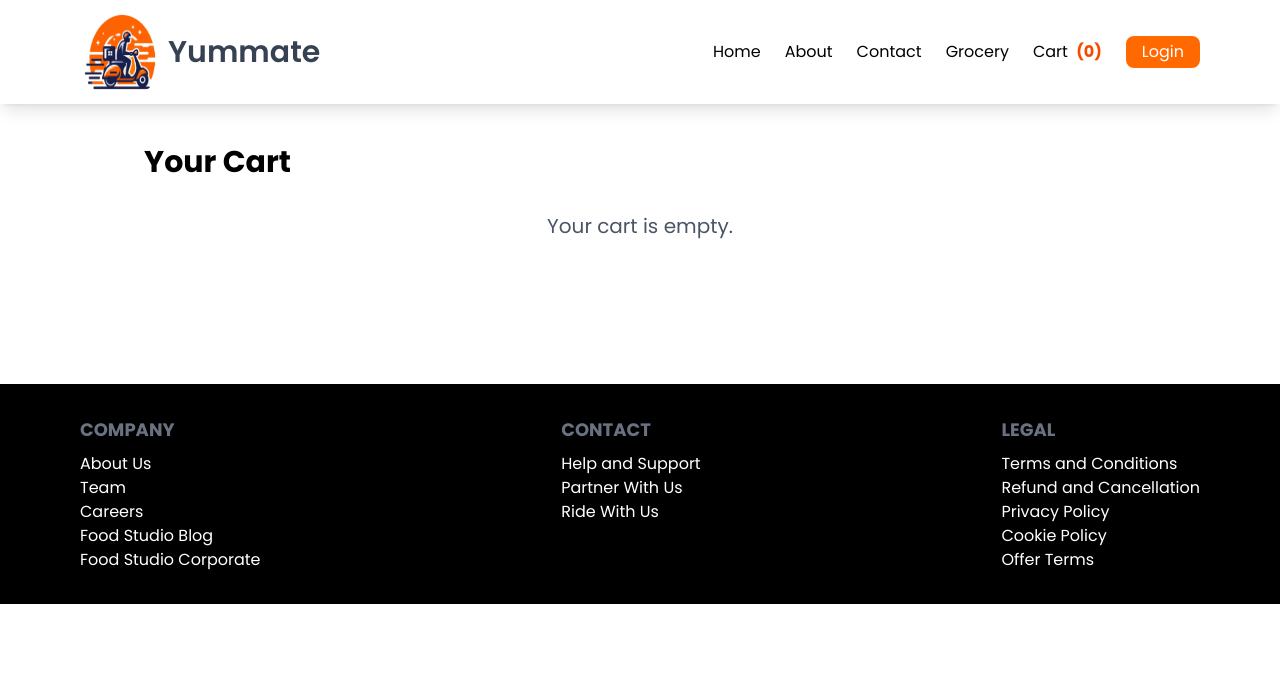
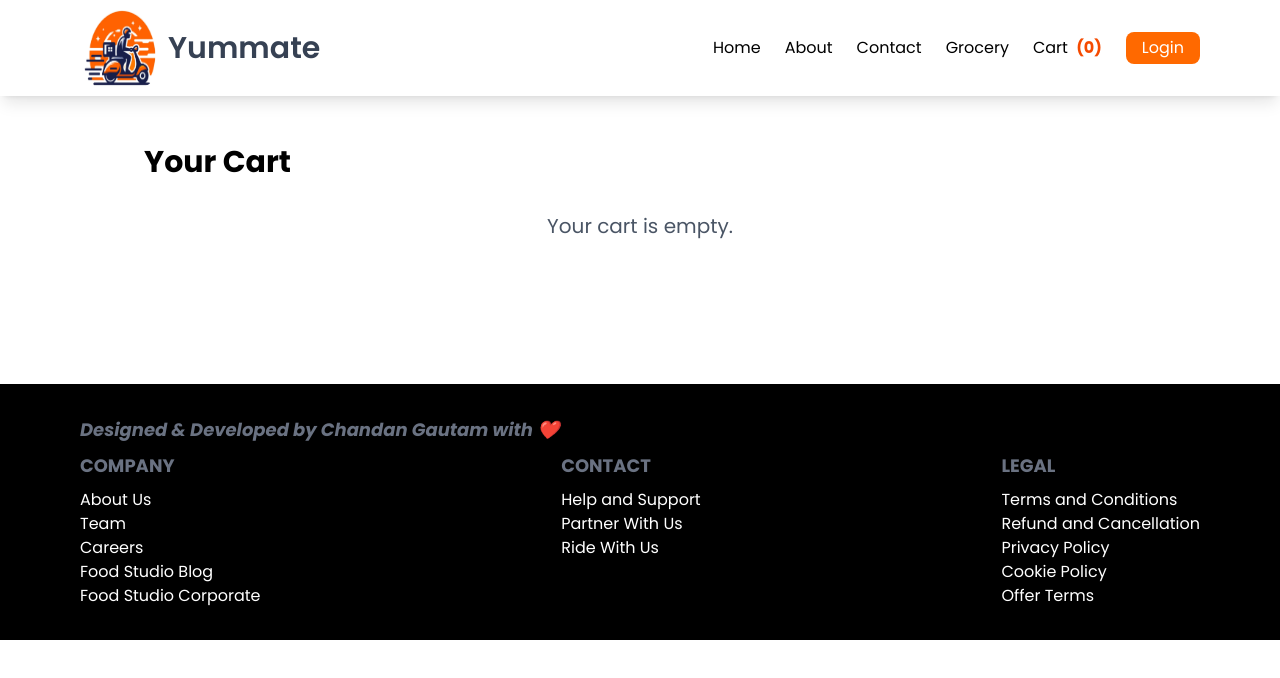
Before and after one commit to chandan-16/yummate-react, a React (Create React App) app: page /cart in a window 1280 px wide. Shown: the top 678 px of the page. Built offline with nearby package versions, Linux system fonts and the light colour scheme.

Commit message:
Minor changes done to component

```diff
--- a/src/components/Error.js
+++ b/src/components/Error.js
@@ -1,6 +1,5 @@
 import { useRouteError } from "react-router-dom"
 import { Link } from "react-router-dom";
-
 
 const Error = () => {
 
--- a/src/components/Footer.js
+++ b/src/components/Footer.js
@@ -1,32 +1,7 @@
 const Footer = () => {
   return (
-    // <div className="px-20 w-full flex justify-between py-5 bg-black fixed bottom-0 left-0">
-    //     <ul className="text-white">
-    //         <h2 className="text-gray-500 font-bold pb-2 text-lg">COMPANY</h2>
-    //         <li><p>About Us</p></li>
-    //         <li><p>Team</p></li>
-    //         <li><p>Careers</p></li>
-    //         <li><p>Food Studio Blog</p></li>
-    //         <li><p>Food Studio Corporate</p></li>
-    //     </ul>
-
-    //     <ul className="text-white">
-    //         <h2 className="text-gray-500 font-bold pb-2 text-lg">CONTACT</h2>
-    //         <li><p>Help and Suport</p></li>
-    //         <li><p>Partner With Us</p></li>
-    //         <li><p>Ride With Us</p></li>
-    //     </ul>
-
-    //     <ul className="text-white">
-    //         <h2 className="text-gray-500 font-bold pb-2 text-lg">LEGAL</h2>
-    //         <li><p>Terms and Conditions</p></li>
-    //         <li><p>Refund and Cancellation</p></li>
-    //         <li><p>Privacy Policy</p></li>
-    //         <li><p>Cookie Policy</p></li>
-    //         <li><p>Offer Terms</p></li>
-    //     </ul>
-    // </div>
       <footer className="w-full bg-black text-white px-6 md:px-10 lg:px-20 py-8">
+        <h2 className="text-gray-500 font-bold pb-2 text-lg text-left italic">Designed & Developed by Chandan Gautam with ❤️</h2>
       <div className="flex flex-col md:flex-row justify-between gap-8">
         <ul>
           <h2 className="text-gray-500 font-bold pb-2 text-lg">COMPANY</h2>
--- a/src/components/Header.js
+++ b/src/components/Header.js
@@ -1,6 +1,5 @@
 import { useState} from "react";
 import { Link } from "react-router-dom";
-// import Logo from "../assets/yoshinoya-japaneese-kitchen-logo-png_seeklogo-370699.png";
 import Logo from "../assets/free-food-delivery.webp"
 // import useOnlineStatus from "../utils/useOnlineStatus";
 import "../components/Header.css"
@@ -20,9 +19,9 @@ const Header = () => {
 
 
   return (
-    <div className="header w-full px-6 md:px-10 lg:px-20 flex flex-col md:flex-row py-3 items-center justify-between text-center shadow shadow-lg fixed top-0 left-0 bg-white z-50">
+    <div className="header w-full px-6 md:px-10 lg:px-20 flex flex-col md:flex-row py-2 items-center justify-between text-center shadow shadow-lg fixed top-0 left-0 bg-white z-50">
       <div className="logo-container flex items-center gap-2 mb-4 md:mb-0">
-        <img className="w-15 h-10 md:w-20 md:h-20 rounded-3xl" src={Logo} alt="Yummate Logo" />
+        <img className="w-8 h-8 md:w-20 md:h-20 rounded-3xl" src={Logo} alt="Yummate Logo" />
         <h1 className="text-2xl md:text-3xl font-semibold text-gray-700">Yummate</h1>
       </div>
 
--- a/src/components/RestaurantMenuItem.js
+++ b/src/components/RestaurantMenuItem.js
@@ -5,9 +5,7 @@ const RestaurantMenuItem = ({menuItem}) => {
 
   const dispatch = useDispatch();
 
-
   const { name, price, rating, description, } = menuItem;
-
 
   return (
     <div className="w-full px-4 sm:px-10 md:px-20 py-6 border-b">
```
